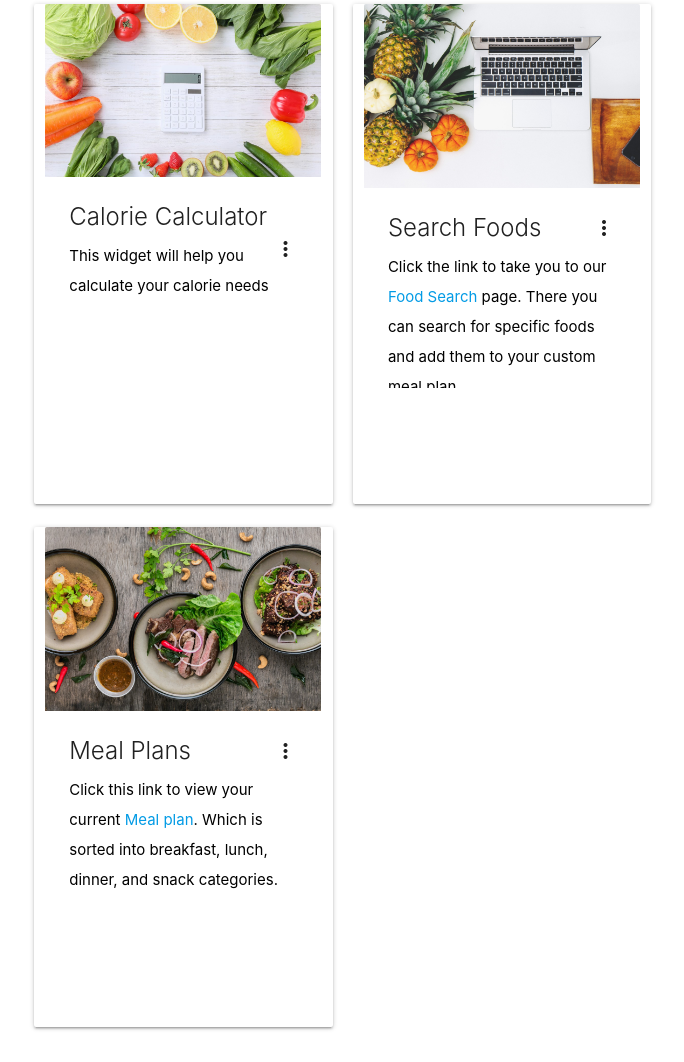
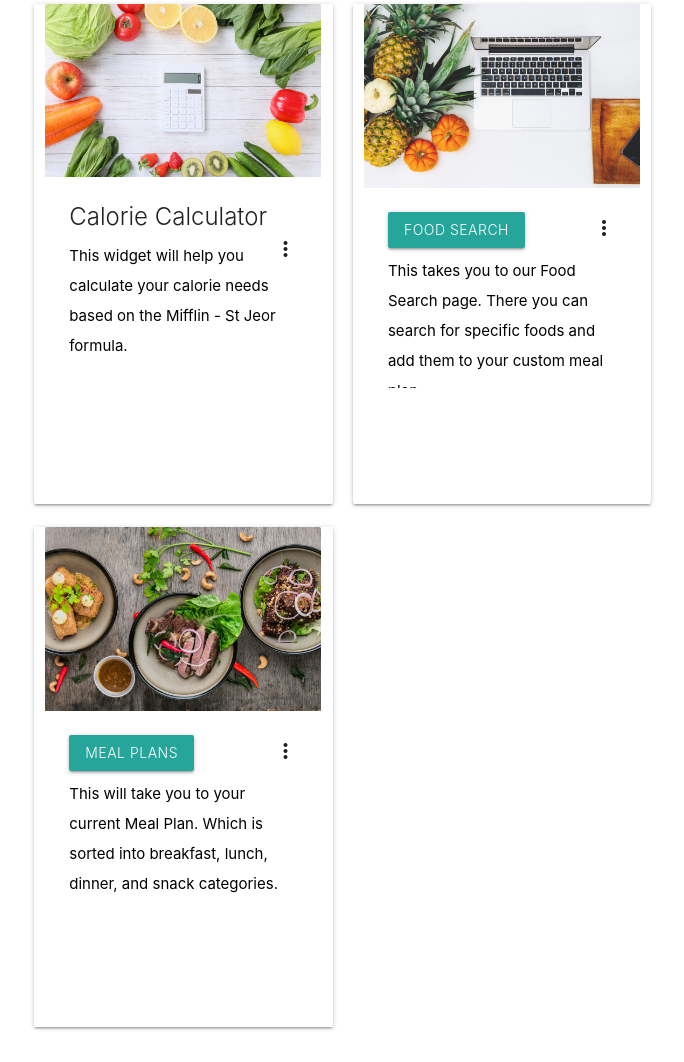
Before and after one commit to Kooki-eByte/Forage, a Node server app: page /members in a window 1280 px wide. Shown: the part 195-1257 px from the top of the page, without its empty margins (158-842 px from the left). Run offline with Node 20, Linux system fonts and the light colour scheme; the visitor is signed in with stand-in values (Sample User, id 1); data that the repository does not hold is empty; some libraries are stand-ins or nearby versions.

Commit message:
minor changes to the members page

```diff
--- a/public/stylesheets/style.css
+++ b/public/stylesheets/style.css
@@ -109,3 +109,13 @@ footer.page-footer {
 .github-link:hover {
   background-color: green;
 }
+
+body {
+  display: flex;
+  min-height: 100vh;
+  flex-direction: column;
+}
+
+main {
+  flex: 1 0 auto;
+}
--- a/views/members.handlebars
+++ b/views/members.handlebars
@@ -42,7 +42,7 @@
             <div class="card-content">
               <span class="card-title activator grey-text text-darken-4">Calorie Calculator<i
                   class="material-icons right">more_vert</i></span>
-              <p class="black-text">This widget will help you calculate your calorie needs</p>
+              <p class="black-text">This widget will help you calculate your calorie needs based on the Mifflin - St Jeor formula.</p>
             </div>
             <div class="card-reveal">
               <span class="card-title grey-text text-darken-4">Calorie Calculator<i
@@ -141,15 +141,17 @@
               <img class="activator" src="images/pineapple-supply-co-VHpDp_GkGgc-unsplash.jpg">
             </div>
             <div class="card-content">
-              <span class="card-title activator grey-text text-darken-4">Search Foods<i
-                  class="material-icons right">more_vert</i></span>
-                  <p class="black-text">Click the link to take you to our <a href="/food-search">Food Search</a> page. There you can search for specific foods and add them to your custom meal plan.</p>
+              <span class="card-title activator grey-text text-darken-4"><i
+                  class="material-icons right">more_vert</i><a href="/food-search" class="waves-effect waves-light btn center-alig">Food Search</a></span>
+                  <p class="black-text">This takes you to our Food Search page. There you can search for specific foods and add them to your custom meal plan.</p>
               <p></p>
+
             </div>
             <div class="card-reveal">
-              <span class="card-title grey-text text-darken-4">Click the Link for Food Search!<i
+              <span class="card-title grey-text text-darken-4"><i
                   class="material-icons right">close</i></span>
-              <p class="black-text"><a href="/food-search">Food Search</a></p>
+              <p class="black-text"><a href="/food-search" class="waves-effect waves-light btn-large center-alig">Food Search</a></p>
+
             </div>
           </div>
 
@@ -158,14 +160,14 @@
               <img class="activator" src="images/lily-banse--YHSwy6uqvk-unsplash.jpg">
             </div>
             <div class="card-content">
-              <span class="card-title activator grey-text text-darken-4">Meal Plans<i
-                  class="material-icons right">more_vert</i></span>
-              <p class="black-text">Click this link to view your current <a href="/view-all">Meal plan</a>. Which is sorted into breakfast, lunch, dinner, and snack categories.</p>
+              <span class="card-title activator grey-text text-darken-4"><i
+                  class="material-icons right">more_vert</i><a href="/view-all" class="waves-effect waves-light btn center-align">Meal Plans</a></span>
+              <p class="black-text">This will take you to your current Meal Plan. Which is sorted into breakfast, lunch, dinner, and snack categories.</p>
             </div>
             <div class="card-reveal">
-              <span class="card-title grey-text text-darken-4">Click the Link for your Meal Plan!<i
+              <span class="card-title grey-text text-darken-4"><i
                   class="material-icons right">close</i></span>
-              <p><a href="/view-all">Meal plan</a></p>
+              <a href="/view-all" class="waves-effect waves-light btn-large center-align">Meal Plans</a>
             </div>
           </div>
         </div>
```
Also changed, not shown: views/view-all.handlebars (+23 -1 lines), public/images/apple-1583431791517-92c079837787.jpg (added), public/images/photo-1589208715469-dc3b6bcebb2a.jpg (added), public/images/whitewood.jpg (added).
